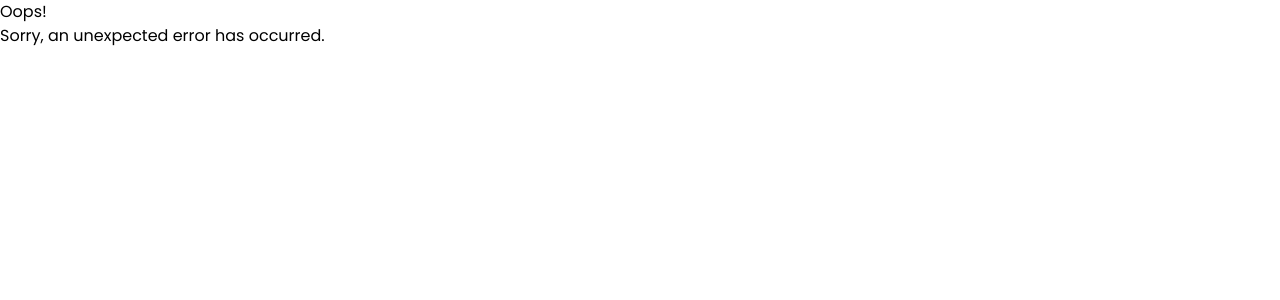
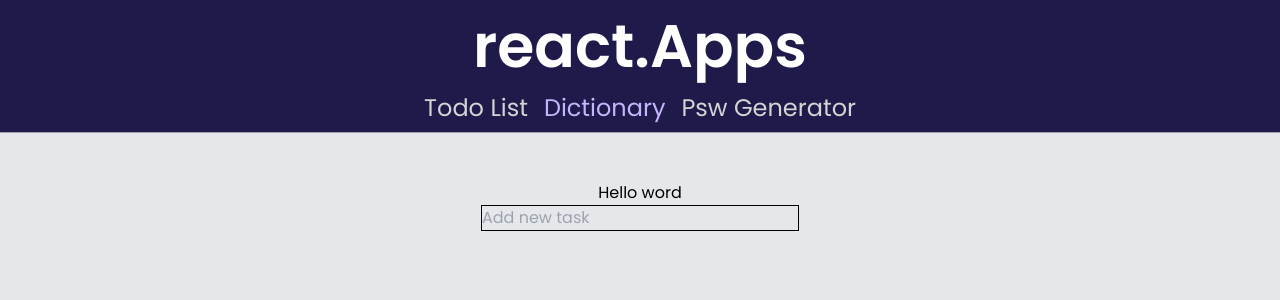
Before and after one commit to BorisKlco/react.frontend-mentor, a React (Vite) app in the folder apps/: page /dictionary in a window 1280 px wide. Shown: the top 300 px of the page. Built offline with nearby package versions, Linux system fonts and the light colour scheme.

Commit message:
dict fetch

```diff
--- a/apps/package.json
+++ b/apps/package.json
@@ -17,6 +17,7 @@
     "react-router-dom": "^6.15.0"
   },
   "devDependencies": {
+    "@tanstack/eslint-plugin-query": "^4.32.5",
     "@types/react": "^18.2.15",
     "@types/react-dom": "^18.2.7",
     "@typescript-eslint/eslint-plugin": "^6.0.0",
--- a/apps/src/main.tsx
+++ b/apps/src/main.tsx
@@ -1,12 +1,15 @@
 import React from "react";
 import ReactDOM from "react-dom/client";
 import { createBrowserRouter, RouterProvider } from "react-router-dom";
+import { QueryClient, QueryClientProvider } from "@tanstack/react-query";
 import App from "./App.tsx";
 import "./index.css";
 import ErrorPage from "./ErrorPage.tsx";
 import Todo from "./routes/todo/todo.tsx";
-import Calc from "./routes/calc/calc.tsx";
 import Psw from "./routes/psw/psw.tsx";
+import Dictionary from "./routes/dictionary/dictionary.tsx";
+
+const queryClient = new QueryClient();
 
 const router = createBrowserRouter([
   {
@@ -19,8 +22,8 @@ const router = createBrowserRouter([
         element: <Todo />,
       },
       {
-        path: "calc",
-        element: <Calc />,
+        path: "dictionary",
+        element: <Dictionary />,
       },
       {
         path: "psw",
@@ -32,6 +35,8 @@ const router = createBrowserRouter([
 
 ReactDOM.createRoot(document.getElementById("root")!).render(
   <React.StrictMode>
-    <RouterProvider router={router} />
+    <QueryClientProvider client={queryClient}>
+      <RouterProvider router={router} />
+    </QueryClientProvider>
   </React.StrictMode>
 );
--- a/apps/src/routes/calc/calc.tsx
+++ /dev/null
@@ -1,3 +0,0 @@
-export default function Calc() {
-  return <div className="bg-red p-2 text-2xl">Hello Calc</div>;
-}
--- a/apps/src/routes/components/Navbar.tsx
+++ b/apps/src/routes/components/Navbar.tsx
@@ -2,7 +2,7 @@ import { NavLink } from "react-router-dom";
 export default function Navbar() {
   const links = [
     { to: "todo", name: "Todo List" },
-    { to: "calc", name: "Calculator" },
+    { to: "dictionary", name: "Dictionary" },
     { to: "psw", name: "Psw Generator" },
   ];
   return (
@@ -11,7 +11,7 @@ export default function Navbar() {
         <h1 className="flex justify-center text-6xl py-2 font-semibold text-white">
           react.Apps
         </h1>
-        <ul className="flex flex-col items-center sm:flex-row gap-4 justify-center text-neutral-300 text-2xl">
+        <ul className="mt-2 flex flex-col items-center sm:flex-row gap-4 justify-center text-neutral-300 text-2xl">
           {links.map((link, i) => (
             <li key={i}>
               <NavLink
--- /dev/null
+++ b/apps/src/routes/dictionary/dictionary.tsx
@@ -0,0 +1,35 @@
+import { useState } from "react";
+import { useQuery } from "@tanstack/react-query";
+import { getWord } from "./getWord";
+
+export default function Dictionary() {
+  const [word, setWord] = useState("");
+
+  const fetchWord = useQuery({
+    queryKey: ["word", word],
+    queryFn: getWord,
+    refetchOnWindowFocus: false,
+    enabled: !!word,
+  });
+
+  const handleFetch = (event: React.KeyboardEvent<HTMLInputElement>) => {
+    if (event.key === "Enter") {
+      setWord(event.currentTarget.value);
+    }
+  };
+
+  console.log(fetchWord);
+  return (
+    <div className="h-full bg-gray-200 flex flex-col items-center pt-12">
+      <div>Hello word</div>
+      <div>
+        <input
+          className="w-full bg-slate-900/0 text-gray-600 outline-none border border-black"
+          type="text"
+          placeholder="Add new task"
+          onKeyDown={handleFetch}
+        />
+      </div>
+    </div>
+  );
+}
--- /dev/null
+++ b/apps/src/routes/dictionary/getWord.tsx
@@ -0,0 +1,25 @@
+export async function getWord({
+  queryKey,
+}: {
+  queryKey: string[] | undefined;
+}) {
+  console.log("fetching", queryKey);
+  if (!queryKey) return [];
+  console.log("qKey not empty", queryKey);
+  const word = queryKey[1];
+  console.log("destructing Word", queryKey);
+  if (!word.length) return [];
+  console.log("Word is not empty", queryKey);
+
+  const res = await fetch(
+    `https://api.dictionaryapi.dev/api/v2/entries/en/${word}`
+  );
+  if (res.status === 404) {
+    return [{ error: "not found" }];
+  }
+  if (!res.ok) {
+    throw new Error("error Fetch");
+  }
+
+  return res.json();
+}
--- a/apps/src/routes/todo/todo.tsx
+++ b/apps/src/routes/todo/todo.tsx
@@ -33,8 +33,6 @@ export default function Todo() {
     const reverseList = [...tasks].reverse();
     setTasks(reverseList);
   };
-
-  console.log(tasks);
 
   return (
     <div className="h-full bg-violet-950 flex justify-center pt-12">
```
Also changed, not shown: 2 other files (tests, documents, lock files or other folders).
